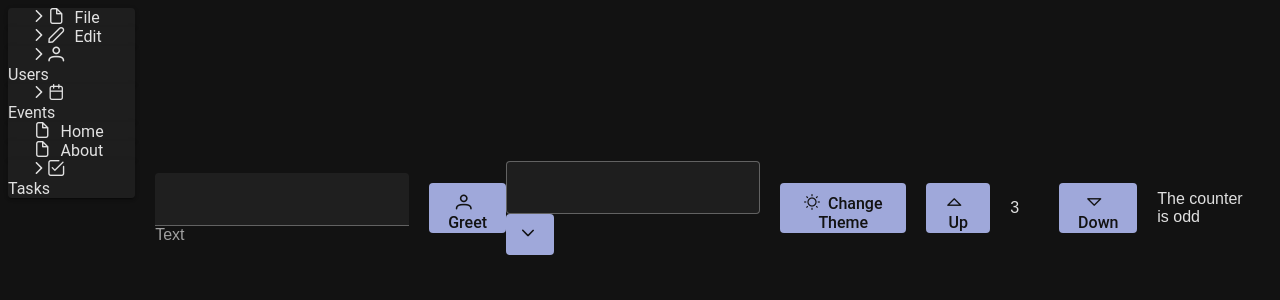
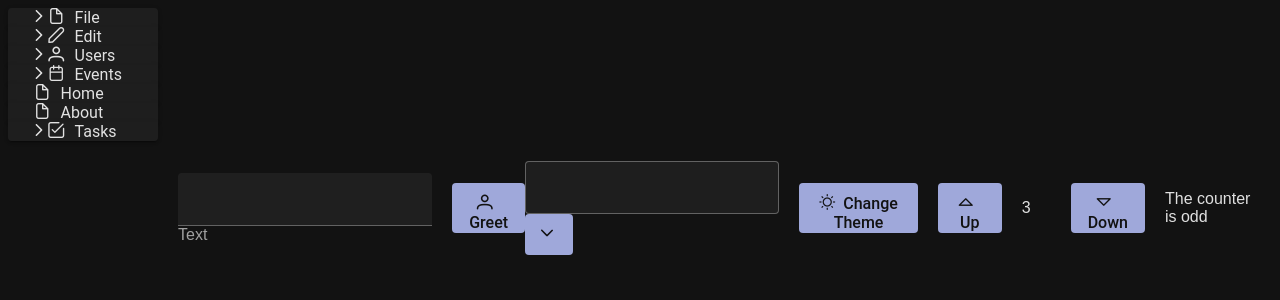
Before and after one commit to Glavyanov/VueJS-Education, a Vue app in the folder PrimeVue/app-demo/: page / in a window 1280 px wide. Shown: the top 300 px of the page. Built offline with nearby package versions, Linux system fonts and the light colour scheme.

Commit message:
home layout

```diff
--- a/PrimeVue/app-demo/src/components/HomeComp.vue
+++ b/PrimeVue/app-demo/src/components/HomeComp.vue
@@ -107,3 +107,13 @@
     }
   });
   </script>
+
+<style scoped>
+.container {
+  flex: 2;
+}
+
+#app{
+  justify-content: space-between;
+}
+</style>
```
